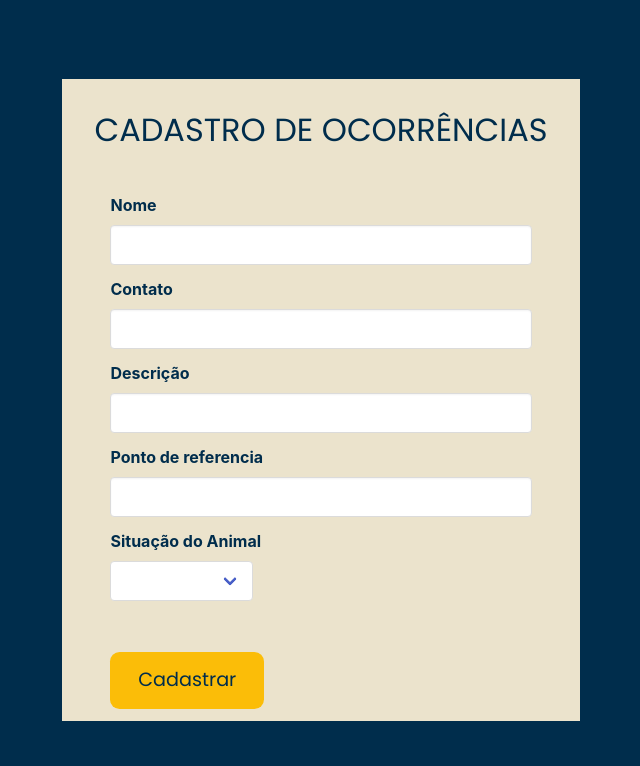
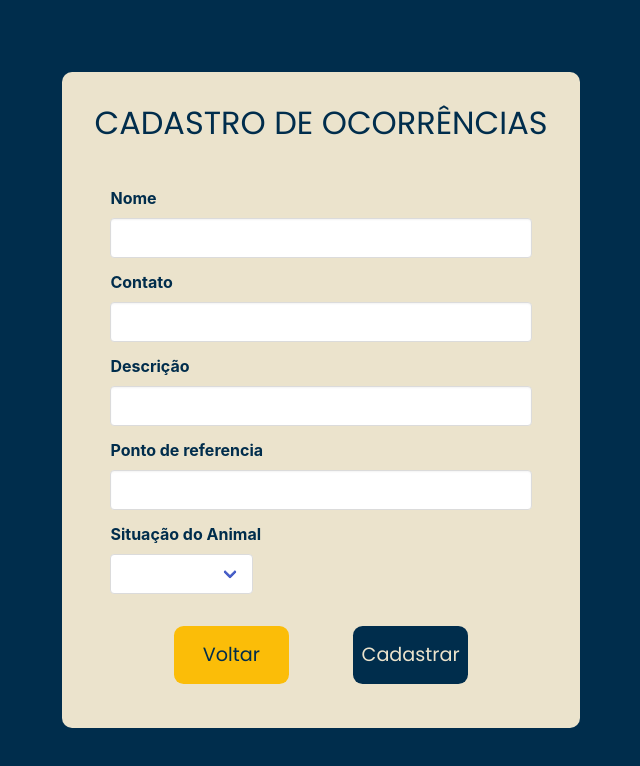
Before and after one commit to renanmontanopaz/animal-save-view, a Vue app: page /register-occurences in a window 1280 px wide. Shown: the top 766 px of the page, without its empty margins (319-959 px from the left). Built offline with nearby package versions, Linux system fonts and the light colour scheme.

Commit message:
estilizando occurences

```diff
--- a/src/views/LandingPage/RegisterOccurences.vue
+++ b/src/views/LandingPage/RegisterOccurences.vue
@@ -38,11 +38,12 @@
             </select>
           </div>
         </div>
-        <div class="control">
-          <button @click="RegisterOccurences()" class="butt is-success is-focused is-medium">Cadastrar</button>
+        <div class="controlButt">
+          <button class="butt">Voltar</button>
+          <button @click="RegisterOccurences()" class="butt2 is-success is-focused is-medium">Cadastrar</button>
         </div>
         <div class="columns" v-if="notificacao.ativo">
-          <div class="column is-two-thirds">
+          <div class="column is-full">
             <div :class="notificacao.classe" v-if="isVisible">
               <button @click="onClickFecharNotificacao" class="delete"></button>
               {{ notificacao.mensagem }}
@@ -116,15 +117,15 @@ export default class RegisterOccurences extends Vue {
   flex-direction: column;
   background-color: #002D4C;
 
-  .occurences{
-
+  .occurences {
     background-color: #EBE3CC;
+    border-radius: 10px;
   }
 
   .text {
     font-family: 'Poppins';
     font-style: normal;
-    font-weight: 700;
+    font-weight: 600;
     font-size: clamp(0.5em, 2em, 3em);
     line-height: 1.2em;
     color: #002D4C;
@@ -139,10 +140,31 @@ export default class RegisterOccurences extends Vue {
     }
   }
 
+  .controlButt{
+    display: flex;
+    align-items: center;
+    justify-content: center;
+    gap: 4em;
+    margin: 2em 0em;
+  }
+
   .butt {
-    width: 8em;
+    width: 6em;
     height: 3em;
+    border-radius: 0.5em;
     background: #FBBD08;
+    border: none;
+    font-family: 'Poppins';
+    font-style: normal;
+    font-weight: 400;
+    font-size: 1.2em;
+    line-height: 1.5em;
+    color: #002D4C;
+  }
+  .butt2 {
+    width: 6em;
+    height: 3em;
+    background: #002D4C;
     border-radius: 0.5em;
     border: none;
     font-family: 'Poppins';
@@ -150,9 +172,7 @@ export default class RegisterOccurences extends Vue {
     font-weight: 400;
     font-size: 1.2em;
     line-height: 1.5em;
-    color: #002D4C;
-    margin-right: 2em;
-    margin-top: 2em;
+    color: #EBE3CC;
   }
 }
 </style>
```
